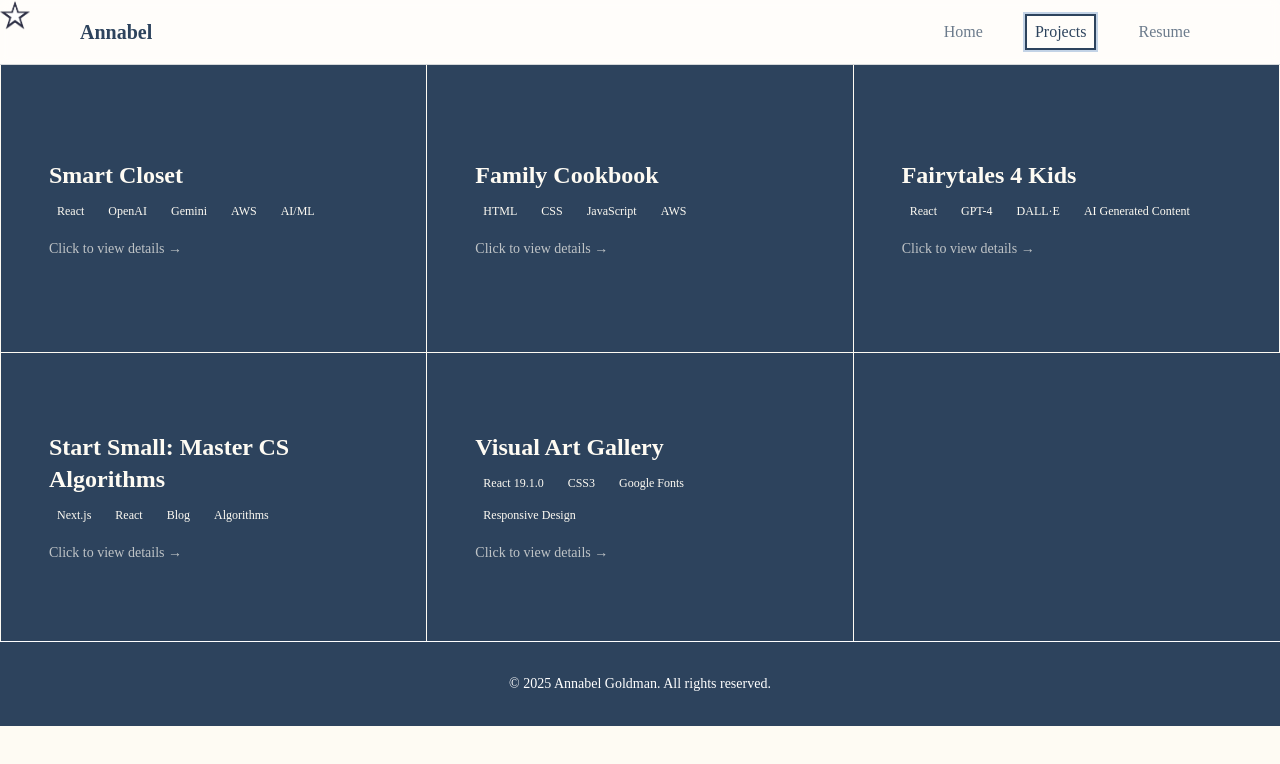
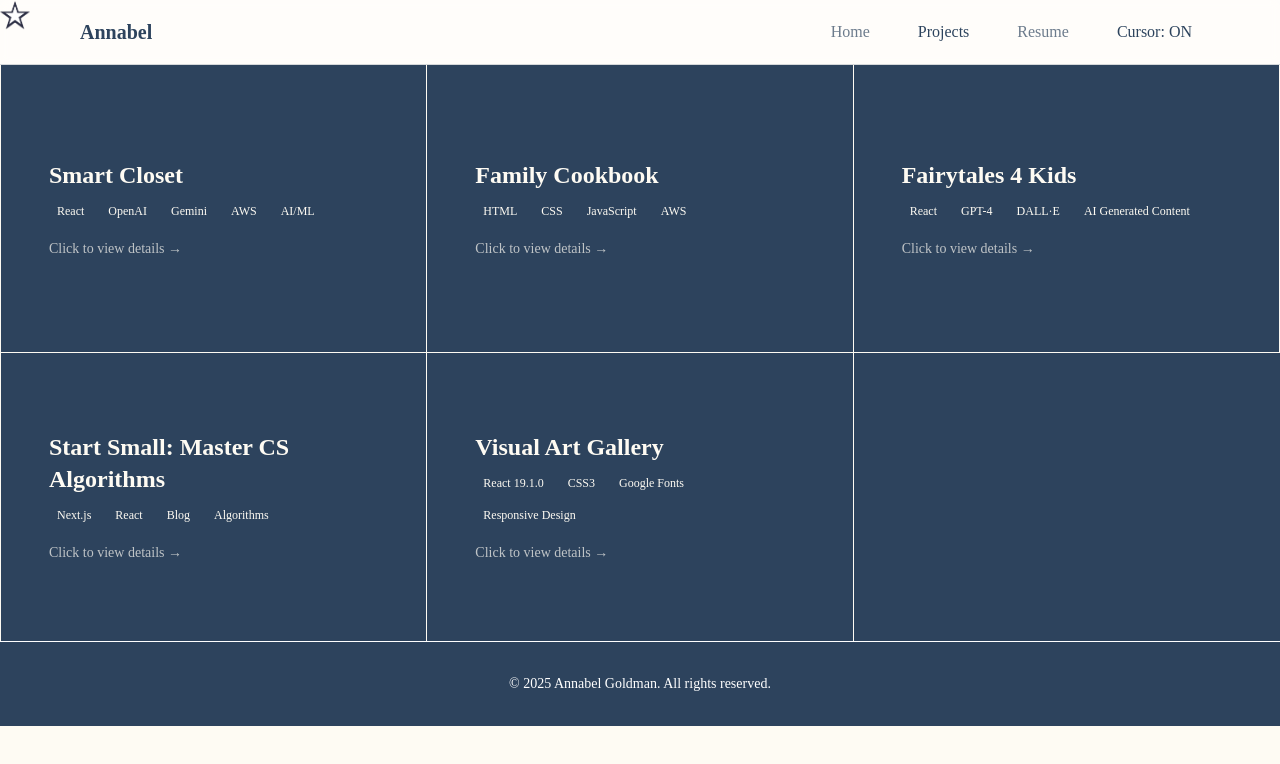
Before and after one commit to annabel-goldman/personal-website, a Next.js app: page /projects in a window 1280 px wide. Shown: the top 764 px of the page. Built offline with nearby package versions, Linux system fonts and the light colour scheme.

Commit message:
Cursor toggle on off

```diff
--- a/app/globals.css
+++ b/app/globals.css
@@ -135,10 +135,36 @@ html:hover::-webkit-scrollbar {
   box-shadow: 0 10px 25px rgba(55, 48, 163, 0.3);
 }
 
-body, html {
+/* Hide default cursor only when custom cursor is enabled */
+.custom-cursor-enabled,
+.custom-cursor-enabled *,
+.custom-cursor-enabled body,
+.custom-cursor-enabled html {
   cursor: none !important;
 }
 
-a, button, [role="button"], .btn-hover, input[type="button"], input[type="submit"], label[for], .cursor-pointer {
+.custom-cursor-enabled a,
+.custom-cursor-enabled button,
+.custom-cursor-enabled [role="button"],
+.custom-cursor-enabled .btn-hover,
+.custom-cursor-enabled input[type="button"],
+.custom-cursor-enabled input[type="submit"],
+.custom-cursor-enabled input[type="text"],
+.custom-cursor-enabled input[type="email"],
+.custom-cursor-enabled textarea,
+.custom-cursor-enabled select,
+.custom-cursor-enabled label[for],
+.custom-cursor-enabled .cursor-pointer,
+.custom-cursor-enabled div,
+.custom-cursor-enabled span,
+.custom-cursor-enabled p,
+.custom-cursor-enabled h1,
+.custom-cursor-enabled h2,
+.custom-cursor-enabled h3,
+.custom-cursor-enabled h4,
+.custom-cursor-enabled h5,
+.custom-cursor-enabled h6,
+.custom-cursor-enabled img,
+.custom-cursor-enabled svg {
   cursor: none !important;
 }
--- a/app/layout.tsx
+++ b/app/layout.tsx
@@ -1,27 +1,38 @@
-import React from 'react'
+'use client'
+import React, { useState } from 'react'
 import type { Metadata } from 'next'
 import './globals.css'
 import StarTrail from '../components/StarTrail'
 import CustomCursor from '../components/CustomCursor'
+import Navigation from '../components/Navigation'
 
-export const metadata: Metadata = {
-  title: 'Annabel Goldman',
-  description: 'Software Engineer & Developer Portfolio',
-}
+// export const metadata: Metadata = {
+//   title: 'Annabel Goldman',
+//   description: 'Software Engineer & Developer Portfolio',
+// }
 
 export default function RootLayout({
   children,
 }: {
   children: React.ReactNode
 }) {
+  const [cursorEnabled, setCursorEnabled] = useState(true)
+
+  const toggleCursor = () => {
+    setCursorEnabled(!cursorEnabled)
+  }
+
   return (
     <html lang="en">
       <head>
+        <title>Annabel Goldman</title>
+        <meta name="description" content="Software Engineer & Developer Portfolio" />
         <link rel="icon" href="/image.png" type="image/png" />
       </head>
-      <body>
-        <CustomCursor />
-        <StarTrail />
+      <body className={cursorEnabled ? 'custom-cursor-enabled' : ''}>
+        <CustomCursor isEnabled={cursorEnabled} />
+        <StarTrail isEnabled={cursorEnabled} />
+        <Navigation cursorEnabled={cursorEnabled} onCursorToggle={toggleCursor} />
         {children}
       </body>
     </html>
--- a/app/page.tsx
+++ b/app/page.tsx
@@ -1,12 +1,10 @@
 import React from 'react'
-import Navigation from '@/components/Navigation'
 import Hero from '@/components/Hero'
 import Footer from '@/components/Footer'
 
 export default function Home() {
   return (
     <main className="min-h-screen">
-      <Navigation />
       <section id="home">
         <Hero />
       </section>
--- a/app/projects/page.tsx
+++ b/app/projects/page.tsx
@@ -1,12 +1,10 @@
 import React from 'react'
-import Navigation from '@/components/Navigation'
 import Projects from '@/components/Projects'
 import Footer from '@/components/Footer'
 
 export default function ProjectsPage() {
   return (
     <main className="min-h-screen">
-      <Navigation />
       <section className="pt-16">
         <Projects />
       </section>
--- a/app/resume/page.tsx
+++ b/app/resume/page.tsx
@@ -1,7 +1,6 @@
 'use client'
 
 import React, { useState } from 'react'
-import Navigation from '@/components/Navigation'
 import Footer from '@/components/Footer'
 
 export default function Resume() {
@@ -18,7 +17,6 @@ export default function Resume() {
 
   return (
     <main className="min-h-screen">
-      <Navigation />
       <div className="relative w-full h-screen flex items-center justify-center pt-16">
         {/* Resume Image */}
         <div className="w-full h-full flex items-center justify-center">
--- a/components/CustomCursor.tsx
+++ b/components/CustomCursor.tsx
@@ -3,18 +3,30 @@ import React, { useEffect, useRef } from 'react';
 
 const CURSOR_IMAGE = '/image.png';
 
-const CustomCursor: React.FC = () => {
+interface CustomCursorProps {
+  isEnabled: boolean;
+}
+
+const CustomCursor: React.FC<CustomCursorProps> = ({ isEnabled }) => {
   const cursorRef = useRef<HTMLDivElement>(null);
 
   useEffect(() => {
     const cursor = cursorRef.current;
     if (!cursor) return;
 
-    // Ensure cursor is visible initially
+    // Show/hide cursor based on isEnabled prop
+    if (!isEnabled) {
+      cursor.style.opacity = '0';
+      cursor.style.visibility = 'hidden';
+      return;
+    }
+
+    // Ensure cursor is visible initially when enabled
     cursor.style.opacity = '1';
     cursor.style.visibility = 'visible';
 
     const handleMouseMove = (e: MouseEvent) => {
+      if (!isEnabled) return;
       cursor.style.left = `${e.clientX - 15}px`;
       cursor.style.top = `${e.clientY - 15}px`;
       // Ensure cursor stays visible during movement
@@ -23,11 +35,13 @@ const CustomCursor: React.FC = () => {
     };
 
     const handleMouseEnter = () => {
+      if (!isEnabled) return;
       cursor.style.opacity = '1';
       cursor.style.visibility = 'visible';
     };
 
     const handleMouseLeave = () => {
+      if (!isEnabled) return;
       cursor.style.opacity = '0';
       cursor.style.visibility = 'hidden';
     };
@@ -37,9 +51,9 @@ const CustomCursor: React.FC = () => {
     document.addEventListener('mouseenter', handleMouseEnter);
     document.addEventListener('mouseleave', handleMouseLeave);
 
-    // Periodic check to ensure cursor stays visible
+    // Periodic check to ensure cursor stays visible (only when enabled)
     const visibilityCheck = setInterval(() => {
-      if (cursor && cursor.style.visibility === 'hidden') {
+      if (isEnabled && cursor && cursor.style.visibility === 'hidden') {
         cursor.style.visibility = 'visible';
         cursor.style.opacity = '1';
       }
@@ -52,7 +66,21 @@ const CustomCursor: React.FC = () => {
       document.removeEventListener('mouseleave', handleMouseLeave);
       clearInterval(visibilityCheck);
     };
-  }, []);
+  }, [isEnabled]);
+
+  // Update cursor visibility immediately when isEnabled changes
+  useEffect(() => {
+    const cursor = cursorRef.current;
+    if (!cursor) return;
+
+    if (isEnabled) {
+      cursor.style.opacity = '1';
+      cursor.style.visibility = 'visible';
+    } else {
+      cursor.style.opacity = '0';
+      cursor.style.visibility = 'hidden';
+    }
+  }, [isEnabled]);
 
   return (
     <div
@@ -63,8 +91,8 @@ const CustomCursor: React.FC = () => {
         height: '30px',
         pointerEvents: 'none',
         zIndex: 99999,
-        opacity: 1,
-        visibility: 'visible',
+        opacity: isEnabled ? 1 : 0,
+        visibility: isEnabled ? 'visible' : 'hidden',
         transition: 'opacity 0.2s ease',
       }}
     >
--- a/components/Navigation.tsx
+++ b/components/Navigation.tsx
@@ -4,7 +4,12 @@ import React, { useState, useEffect } from 'react'
 import Link from 'next/link'
 import { usePathname } from 'next/navigation'
 
-export default function Navigation() {
+interface NavigationProps {
+  cursorEnabled: boolean;
+  onCursorToggle: () => void;
+}
+
+export default function Navigation({ cursorEnabled, onCursorToggle }: NavigationProps) {
   const [isScrolled, setIsScrolled] = useState(false)
   const [isMobileMenuOpen, setIsMobileMenuOpen] = useState(false)
   const pathname = usePathname()
@@ -38,37 +43,49 @@ export default function Navigation() {
               Annabel
             </Link>
           </div>
-          <div className="hidden md:flex space-x-8">
+          <div className="hidden md:flex items-center space-x-8">
             <Link
               href="/"
-              className={`font-medium px-2 py-1 border-2 ring-2 ${
+              className={`font-medium px-2 py-1 transition-colors ${
                 pathname === '/'
-                  ? 'text-navy-800 border-navy-800 ring-navy-200'
-                  : 'text-navy-800/70 hover:text-navy-800 border-transparent ring-transparent'
+                  ? 'text-navy-800'
+                  : 'text-navy-800/70 hover:text-navy-800'
               }`}
             >
               Home
             </Link>
             <Link
               href="/projects"
-              className={`font-medium px-2 py-1 border-2 ring-2 ${
+              className={`font-medium px-2 py-1 transition-colors ${
                 pathname.startsWith('/projects')
-                  ? 'text-navy-800 border-navy-800 ring-navy-200'
-                  : 'text-navy-800/70 hover:text-navy-800 border-transparent ring-transparent'
+                  ? 'text-navy-800'
+                  : 'text-navy-800/70 hover:text-navy-800'
               }`}
             >
               Projects
             </Link>
             <Link
               href="/resume"
-              className={`font-medium px-2 py-1 border-2 ring-2 ${
+              className={`font-medium px-2 py-1 transition-colors ${
                 pathname.startsWith('/resume')
-                  ? 'text-navy-800 border-navy-800 ring-navy-200'
-                  : 'text-navy-800/70 hover:text-navy-800 border-transparent ring-transparent'
+                  ? 'text-navy-800'
+                  : 'text-navy-800/70 hover:text-navy-800'
               }`}
             >
               Resume
             </Link>
+            {/* Cursor Toggle */}
+            <button
+              onClick={onCursorToggle}
+              className={`font-medium px-2 py-1 transition-colors ${
+                cursorEnabled
+                  ? 'text-navy-800'
+                  : 'text-navy-800/70 hover:text-navy-800'
+              }`}
+              aria-label="Toggle custom cursor"
+            >
+              Cursor: {cursorEnabled ? 'ON' : 'OFF'}
+            </button>
           </div>
           <div className="md:hidden">
             <button
@@ -90,10 +107,10 @@ export default function Navigation() {
               <Link
                 href="/"
                 onClick={closeMobileMenu}
-                className={`block px-3 py-2 rounded-md text-base font-medium transition-colors duration-200 ${
+                className={`block px-3 py-2 text-base font-medium transition-colors duration-200 ${
                   pathname === '/'
-                    ? 'text-navy-800 bg-navy-50 border border-navy-200'
-                    : 'text-navy-800/70 hover:text-navy-800 hover:bg-navy-50'
+                    ? 'text-navy-800'
+                    : 'text-navy-800/70 hover:text-navy-800'
                 }`}
               >
                 Home
@@ -101,10 +118,10 @@ export default function Navigation() {
               <Link
                 href="/projects"
                 onClick={closeMobileMenu}
-                className={`block px-3 py-2 rounded-md text-base font-medium transition-colors duration-200 ${
+                className={`block px-3 py-2 text-base font-medium transition-colors duration-200 ${
                   pathname.startsWith('/projects')
-                    ? 'text-navy-800 bg-navy-50 border border-navy-200'
-                    : 'text-navy-800/70 hover:text-navy-800 hover:bg-navy-50'
+                    ? 'text-navy-800'
+                    : 'text-navy-800/70 hover:text-navy-800'
                 }`}
               >
                 Projects
@@ -112,14 +129,28 @@ export default function Navigation() {
               <Link
                 href="/resume"
                 onClick={closeMobileMenu}
-                className={`block px-3 py-2 rounded-md text-base font-medium transition-colors duration-200 ${
+                className={`block px-3 py-2 text-base font-medium transition-colors duration-200 ${
                   pathname.startsWith('/resume')
-                    ? 'text-navy-800 bg-navy-50 border border-navy-200'
-                    : 'text-navy-800/70 hover:text-navy-800 hover:bg-navy-50'
+                    ? 'text-navy-800'
+                    : 'text-navy-800/70 hover:text-navy-800'
                 }`}
               >
                 Resume
               </Link>
+              {/* Mobile Cursor Toggle */}
+              <button
+                onClick={() => {
+                  onCursorToggle();
+                  closeMobileMenu();
+                }}
+                className={`block w-full text-left px-3 py-2 text-base font-medium transition-colors duration-200 ${
+                  cursorEnabled
+                    ? 'text-navy-800'
+                    : 'text-navy-800/70 hover:text-navy-800'
+                }`}
+              >
+                Cursor: {cursorEnabled ? 'ON' : 'OFF'}
+              </button>
             </div>
           </div>
         )}
--- a/components/StarTrail.tsx
+++ b/components/StarTrail.tsx
@@ -3,10 +3,16 @@ import React, { useEffect, useRef } from 'react';
 
 const STAR_IMAGE = '/image.png';
 
-const StarTrail: React.FC = () => {
+interface StarTrailProps {
+  isEnabled: boolean;
+}
+
+const StarTrail: React.FC<StarTrailProps> = ({ isEnabled }) => {
   const trailRef = useRef<HTMLDivElement>(null);
 
   useEffect(() => {
+    if (!isEnabled) return;
+
     const handleMouseMove = (e: MouseEvent) => {
       const star = document.createElement('img');
       star.src = STAR_IMAGE;
@@ -34,7 +40,9 @@ const StarTrail: React.FC = () => {
 
     window.addEventListener('mousemove', handleMouseMove);
     return () => window.removeEventListener('mousemove', handleMouseMove);
-  }, []);
+  }, [isEnabled]);
+
+  if (!isEnabled) return null;
 
   return (
     <div
```
Also changed, not shown: public/resume/Screenshot 2025-06-27 at 5.56.57 PM 2.png (added), 1 other file (tests, documents, lock files or other folders).
